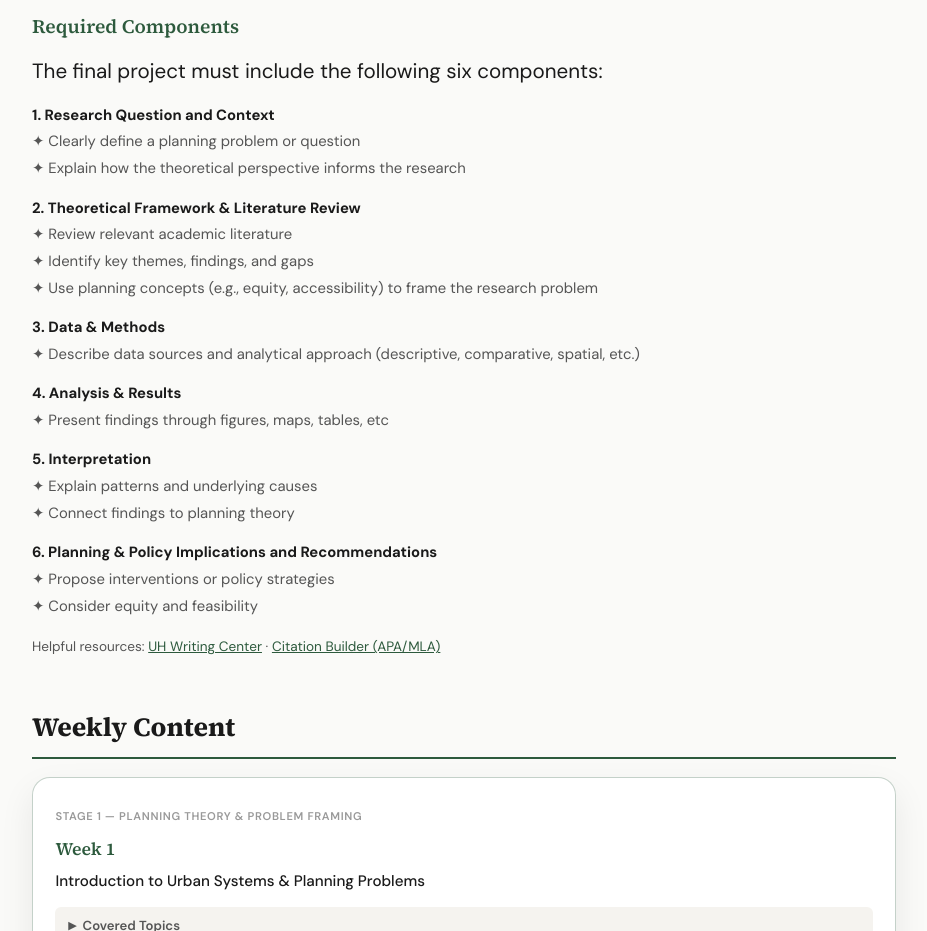
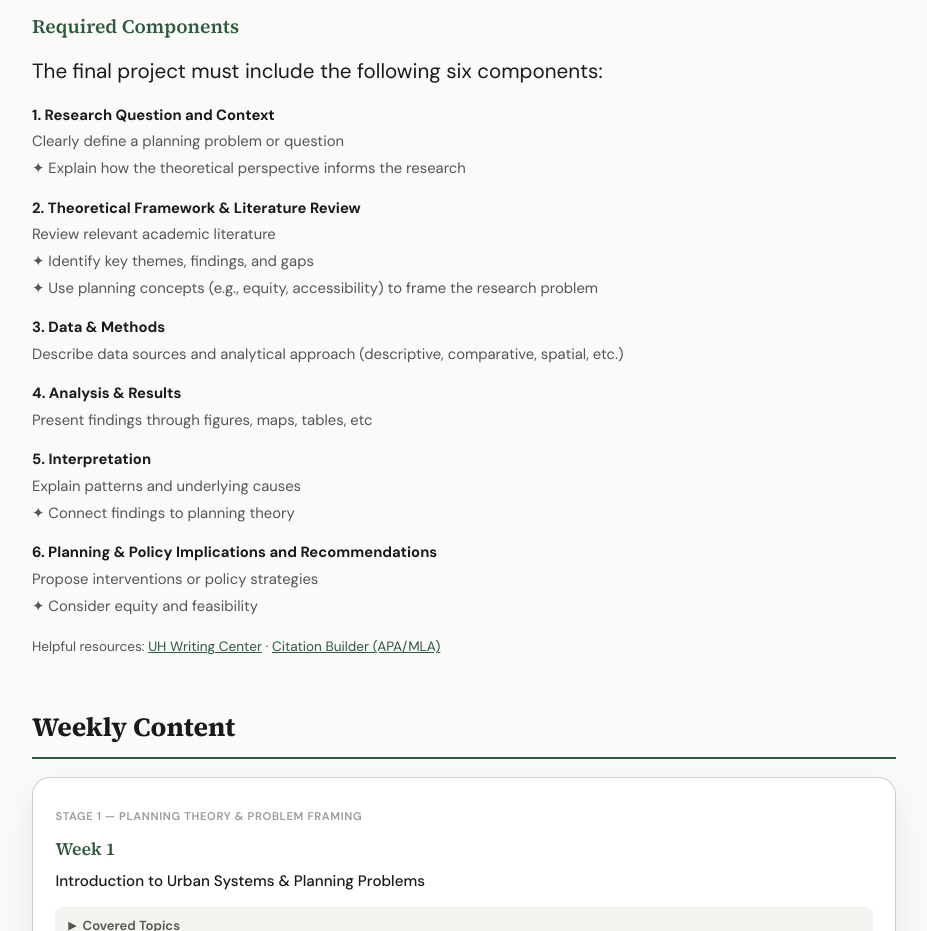
Before and after one commit to Yuxit2/proposed_planning_course, a plain HTML site: page index.html in a window 1280 px wide. Shown: the part 3100-4031 px from the top of the page, without its empty margins (316-1243 px from the left). Drawn offline with Linux system fonts and the light colour scheme.

Commit message:
Update index.html

```diff
--- a/index.html
+++ b/index.html
@@ -721,17 +721,17 @@
   <p>The final project must include the following six components:</p>
   <div style="margin:.5rem 0 1rem 0; font-size:.9rem; line-height:1.8;">
     <p><strong>1. Research Question and Context</strong><br>
-    <span style="color:var(--text-secondary);">✦ Clearly define a planning problem or question <br>✦ Explain how the theoretical perspective informs the research</span></p>
+    <span style="color:var(--text-secondary);"> Clearly define a planning problem or question <br>✦ Explain how the theoretical perspective informs the research</span></p>
     <p><strong>2. Theoretical Framework &amp; Literature Review</strong><br>
-    <span style="color:var(--text-secondary);">✦ Review relevant academic literature <br>✦ Identify key themes, findings, and gaps <br>✦ Use planning concepts (e.g., equity, accessibility) to frame the research problem</span></p>
+    <span style="color:var(--text-secondary);"> Review relevant academic literature <br>✦ Identify key themes, findings, and gaps <br>✦ Use planning concepts (e.g., equity, accessibility) to frame the research problem</span></p>
     <p><strong>3. Data &amp; Methods</strong><br>
-    <span style="color:var(--text-secondary);">✦ Describe data sources and analytical approach (descriptive, comparative, spatial, etc.)</span></p>
+    <span style="color:var(--text-secondary);"> Describe data sources and analytical approach (descriptive, comparative, spatial, etc.)</span></p>
     <p><strong>4. Analysis &amp; Results</strong><br>
-    <span style="color:var(--text-secondary);">✦ Present findings through figures, maps, tables, etc</span></p>
+    <span style="color:var(--text-secondary);"> Present findings through figures, maps, tables, etc</span></p>
     <p><strong>5. Interpretation</strong><br>
-    <span style="color:var(--text-secondary);">✦ Explain patterns and underlying causes<br>✦ Connect findings to planning theory</span></p>
+    <span style="color:var(--text-secondary);"> Explain patterns and underlying causes<br>✦ Connect findings to planning theory</span></p>
     <p><strong>6. Planning &amp; Policy Implications and Recommendations</strong><br>
-    <span style="color:var(--text-secondary);">✦ Propose interventions or policy strategies<br>✦ Consider equity and feasibility</span></p>
+    <span style="color:var(--text-secondary);"> Propose interventions or policy strategies<br>✦ Consider equity and feasibility</span></p>
   </div>
 
   <p style="font-size:.85rem; color:var(--text-secondary);">Helpful resources: <a href="https://manoa.hawaii.edu/ssc/academic-assistance/writing-center/">UH Writing Center</a> · <a href="http://www.lib.ncsu.edu/citationbuilder/">Citation Builder (APA/MLA)</a></p>
```
